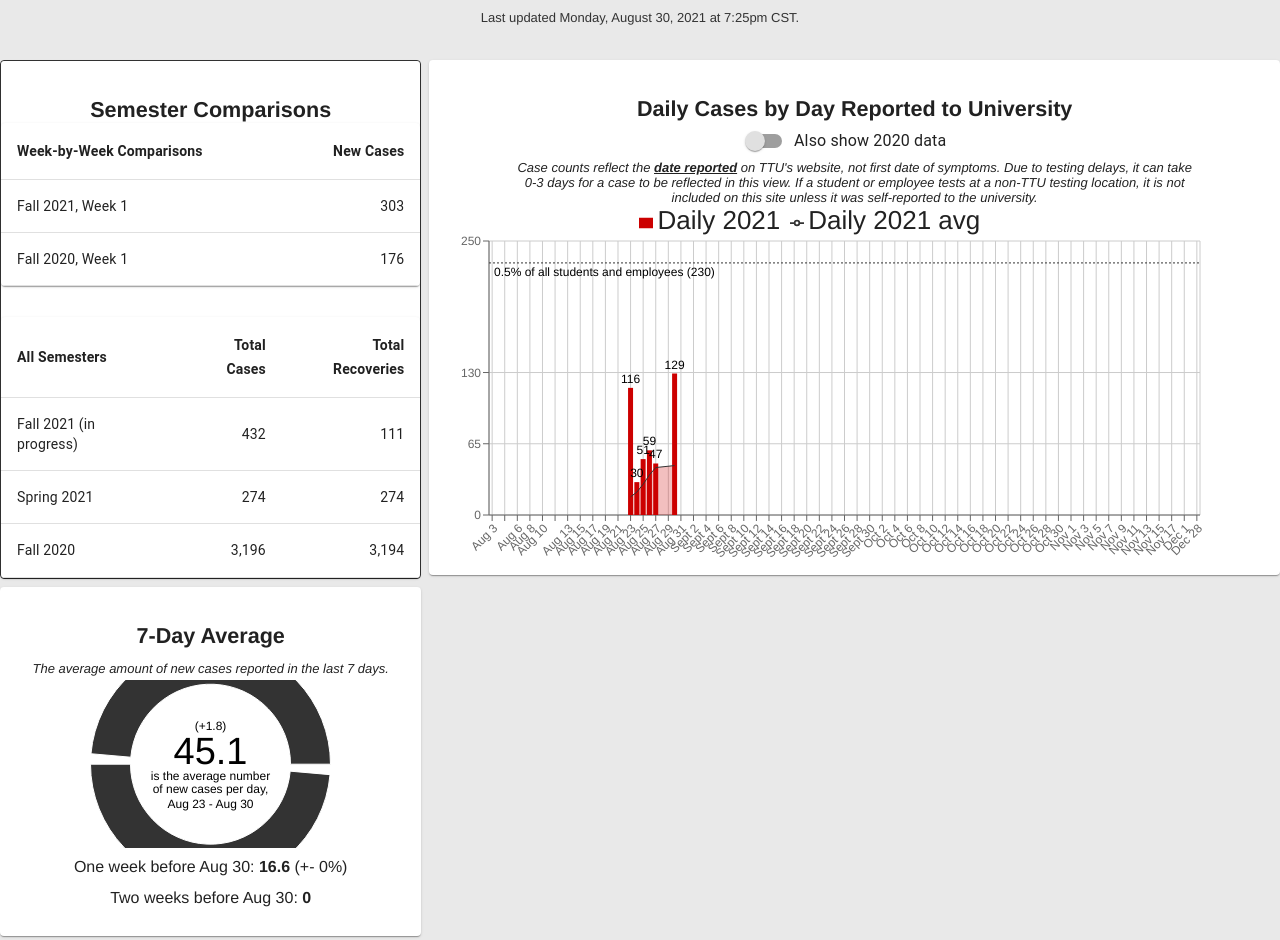
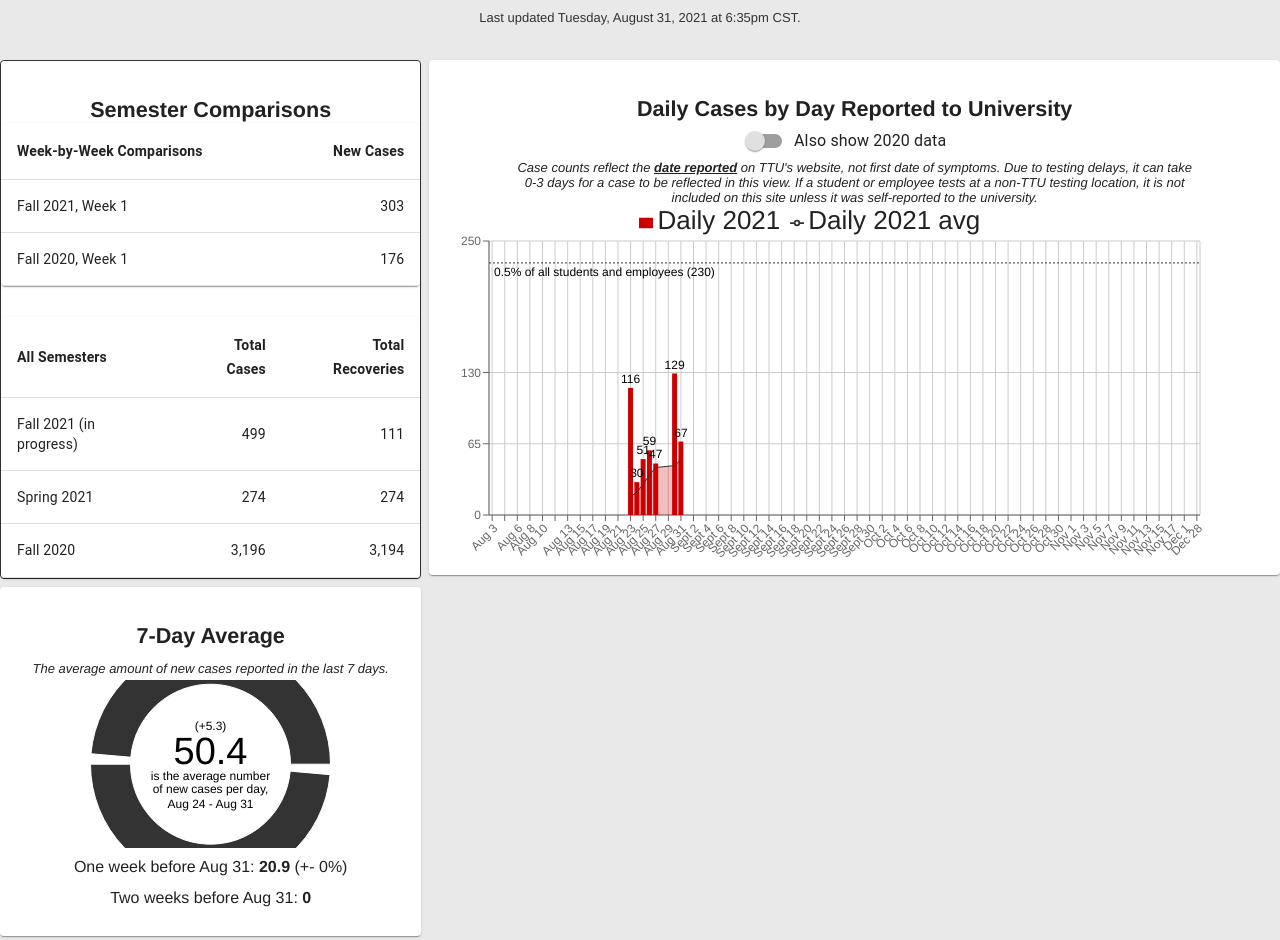
Before and after one commit to adrianaholley/adrianaholley.github.io, a React (Create React App) app: page /#/daily in a window 1280 px wide. Shown: the part 213-1153 px from the top of the page. Built offline with nearby package versions, Linux system fonts and the light colour scheme.

Commit message:
add aug 31 2021 data, have things call array so it's easier to update

```diff
--- a/src/Activegraph.js
+++ b/src/Activegraph.js
@@ -72,7 +72,7 @@ class Activegraph extends Component {
 									fontSize="12"
 									domain={this.state.PastDataIsOff ?
 										(['dataMin - 116', 'dataMax + 43'])
-										: (['dataMin', 'dataMax + 22'])}
+										: (['dataMin - 25', 'dataMax + 50'])}
 								/>) : (
 								<YAxis interval={8} scale="log" domain={['0', 'dataMax + 350']} fontSize="12" />)
 							}
@@ -125,7 +125,8 @@ class Activegraph extends Component {
 							{this.state.PastDataIsOff ? ('') : (<Line dataKey="Active 2021" stroke="#333333" connectNulls={true} dot={false} fill="#333333" strokeDasharray="1 1" />)}
 
                             <ReferenceLine y={230} stroke="#333" strokeDasharray="2"><Label value="0.5% of all students and employees (230)" position="insideTopLeft" fontSize={isMobile ? ("8") : ("12")}></Label></ReferenceLine>
-
+                            <ReferenceLine y={460} stroke="#333" strokeDasharray="2"><Label value="1.0% of all students and employees (460)" position="insideTopLeft" fontSize={isMobile ? ("8") : ("12")}></Label></ReferenceLine>
+                            <ReferenceLine y={690} stroke="#333" strokeDasharray="2"><Label value="1.5% of all students and employees (690)" position="insideTopLeft" fontSize={isMobile ? ("8") : ("12")}></Label></ReferenceLine>
                             <Tooltip wrapperStyle={{ fontSize: "12px" }} />
 
                             <Legend verticalAlign="top"  height={36}/>
--- a/src/Activepage.js
+++ b/src/Activepage.js
@@ -4,8 +4,8 @@ import { BrowserView, MobileView, isMobile } from "react-device-detect";
 import React, { Component } from 'react';
 import SemesterComparisons from './SemesterComparisons.js';
 import Activegraph from './Activegraph';
+import { globaldate } from './fall2020.js';
 
-var siteupdatetime = "Last updated Monday, August 30, 2021 at 7:25pm CST."
 // var notice = "Data for Oct 28 - Oct 30 is affected by a delay in reporting from labs."
 
 class Activepage extends Component {
@@ -43,7 +43,7 @@ class Activepage extends Component {
                 </font></i></p> */}
 
                 <h3 style={{ marginBottom: 0 }}>Active Reported Cases</h3>
-                <a><font size="2">{siteupdatetime}</font></a>
+                <a><font size="2">{globaldate}</font></a>
                 <br/>
                 <br/>
                 {/* <a><b><font color="cc0000" size="2">{notice}</font></b></a> */}
--- a/src/New.js
+++ b/src/New.js
@@ -5,8 +5,8 @@ import React, { Component } from 'react';
 import SemesterComparisons from './SemesterComparisons.js';
 import Newpie from './Newpie.js';
 import Newgraph from './Newgraph.js';
+import { globaldate } from './fall2020.js';
 
-var siteupdatetime = "Last updated Monday, August 30, 2021 at 7:25pm CST."
 // var notice = "Data for Oct 28 - Oct 30 is affected by a delay in reporting from labs. This will affect the 7-day average for the first week of November."
 class New extends Component {
 
@@ -35,7 +35,7 @@ class New extends Component {
                 </font></i></p> */}
 
                 <h3 style={{ marginBottom: 0 }}>Daily Reported Cases</h3>
-                <a><font size="2">{siteupdatetime}</font></a>
+                <a><font size="2">{globaldate}</font></a>
                 <br/>
                 <br/>
                 {/* <a><b><font color="cc0000" size="2">{notice}</font></b></a> */}
--- a/src/Newpie.js
+++ b/src/Newpie.js
@@ -6,11 +6,11 @@ const COLORS = ['#333333', '#333333'];
 
 const data01 = [{ name: 'Group A', value: 10 }, { name: 'Group B', value: 10 }]
 
-var aweekagodate = "Aug 23" //done
-var currentdate = "Aug 30" //done
-var avgtoday = "45.1"
-var avgtodaychange = "(+1.8)"
-var aweekago = "16.6" //done
+var aweekagodate = "Aug 24" //done
+var currentdate = "Aug 31" //done
+var avgtoday = "50.4"
+var avgtodaychange = "(+5.3)"
+var aweekago = "20.9" //done
 var aweekagochange = "(+- 0%)" //done
 var twoweeksago = "0" //done
 
--- a/src/SemesterComparisons.js
+++ b/src/SemesterComparisons.js
@@ -8,15 +8,16 @@ import TableHead from '@material-ui/core/TableHead';
 import TableRow from '@material-ui/core/TableRow';
 import Paper from '@material-ui/core/Paper';
 import { Component } from 'react';
+import { fall2020, todayinarray } from './fall2020';
 
 function createData(name, calories, fat) {
     return { name, calories, fat};
   }
 
 const rows = [
-    createData('Fall 2021 (in progress)', 432, 111),
+    createData('Fall 2021 (in progress)', fall2020[todayinarray]["Total 2021"], fall2020[todayinarray]["Total Recoveries 2021"]), //daily update right
     createData('Spring 2021', 274, 274),
-    createData('Fall 2020', 3196, 3194),
+    createData('Fall 2020', '3,196', '3,194'),
   ];
 
 const otherRows = [
@@ -47,7 +48,7 @@ class SemesterComparisons extends Component {
                                     <TableCell component="th" scope="otherRows">
                                         {otherRows.name}
                                     </TableCell>
-                        <TableCell align="right">{otherRows.calories.toLocaleString()}</TableCell>
+                                    <TableCell align="right">{otherRows.calories}</TableCell>
                                 </TableRow>
                             ))}
                         </TableBody>
@@ -71,8 +72,8 @@ class SemesterComparisons extends Component {
                                     <TableCell component="th" scope="row">
                                         {row.name}
                                     </TableCell>
-                        <TableCell align="right">{row.calories.toLocaleString()}</TableCell>
-                        <TableCell align="right">{row.fat.toLocaleString()}</TableCell>
+                                    <TableCell align="right">{row.calories}</TableCell>
+                                    <TableCell align="right">{row.fat}</TableCell>
                                 </TableRow>
                             ))}
                         </TableBody>
--- a/src/Totalclass.js
+++ b/src/Totalclass.js
@@ -5,8 +5,8 @@ import React, { Component } from 'react';
 import SemesterComparisons from './SemesterComparisons.js';
 import Totalpie from './Totalpie.js';
 import Totalgraph from './totalgraph.js';
+import { globaldate } from './fall2020.js';
 
-var siteupdatetime = "Last updated Monday, August 30, 2021 at 7:25pm CST."
 // var notice = "Data for Oct 28 - Oct 30 is affected by a delay in reporting from labs."
 class Totalclass extends Component {
 
@@ -33,7 +33,7 @@ class Totalclass extends Component {
                 </font></i></p> */}
 
                 <h3 style={{ marginBottom: 0 }}>Total Reported Cases</h3>
-                <a><font size="2">{siteupdatetime}</font></a>
+                <a><font size="2">{globaldate}</font></a>
                 <br/>
                 <br/>
                 {/* <a><b><font color="cc0000" size="2">{notice}</font></b></a> */}
--- a/src/Totalpie.js
+++ b/src/Totalpie.js
@@ -1,19 +1,25 @@
 import React, { Component } from 'react';
 import { PieChart, Pie, ResponsiveContainer, Cell, Label } from "recharts";
 import { isMobile } from 'react-device-detect';
+import { fall2020, todayinarray } from './fall2020';
 
 const COLORS = ['#cc0000', '#cccccc'];
 
+var today = fall2020[todayinarray] //update daily
+var weekago = fall2020[todayinarray - 7]
+var twoweeksago = fall2020[todayinarray - 14]
 
-var currentdate = "Aug 30" //done
-var totaltoday = 432
+var todaydate = today.Date
+var weekagodate = weekago.Date
+
+var totaltoday = today["Total 2021"]
 var notinfected = (46000-totaltoday)
 var percentagetoday = (totaltoday/46000*100).toFixed(2)
-var percentagetodaychange = "+0.69"
-var aweekago = 0.25 //done
-var aweekagochange = "(+0.00)" //done
-var twoweeksago = "0.00%" //done
-var twoweeksagochange = "(+0.00)" //done
+var percentagetodaychange = "+" + (percentagetoday - .94).toFixed(2) //update the decimal daily
+var percentageaweekago = (weekago["Total 2021"]/46000*100).toFixed(2)
+var aweekagochange = "(+0.00)"
+var percentagetwoweeksago = "0.00" //(twoweeksago["Total 2021"]/46000*100).toFixed(2)
+var twoweeksagochange = "(+0.00)"
 var threeweeksago = "0.00%" //done
 
 const data01 = [{ name: 'Group A', value: totaltoday }, { name: 'Group B', value: notinfected }] //
@@ -40,18 +46,18 @@ class Totalpie extends Component {
                             <Label value={percentagetoday + "%"} position="centerBottom" className='label' fontSize='38px' />
                             <Label value="of Red Raiders have" position="center" className='label-top' fontSize='12px' />
                             <Label value="reported positive results" position="center" className='label-middle' fontSize='12px' />
-                            <Label value={"Aug 23 - " + currentdate} position="centerTop" className='label-bottom' fontSize='12px' />
+                            <Label value={weekagodate + " - " + todaydate} position="centerTop" className='label-bottom' fontSize='12px' />
                             {data01.map((entry, index) => <Cell fill={COLORS[index % COLORS.length]} />)}
                         </Pie>
                     </PieChart>
                 </ResponsiveContainer>
 
                 {/* past projections */}
-                <a><font size="3">One week before {currentdate}:<b> {aweekago + "%"} </b> {aweekagochange}</font></a>
+                <a><font size="3">One week before {todaydate}:<b> {percentageaweekago + "%"} </b> {aweekagochange}</font></a>
                 <br />
-                <a><font size="3">Two weeks before {currentdate}:<b> {twoweeksago}</b>  {twoweeksagochange}</font></a>
+                <a><font size="3">Two weeks before {todaydate}:<b> {percentagetwoweeksago}</b>  {twoweeksagochange}</font></a>
                 <br />
-                <a><font size="3">Three weeks before {currentdate}:<b> {threeweeksago} </b></font></a>
+                <a><font size="3">Three weeks before {todaydate}:<b> {threeweeksago} </b></font></a>
 
                 {/* disclaimer */}
                 <p className="popinfo"><i><font size="2">
--- a/src/fall2020.js
+++ b/src/fall2020.js
@@ -1,4 +1,6 @@
-// all 2021s are incorrect
+//update daily
+var globaldate = "Last updated Tuesday, August 31, 2021 at 6:35pm CST."
+var todayinarray = 30
 
 const fall2020 = [
 	{
@@ -271,10 +273,13 @@ const fall2020 = [
 		"Date": "Aug 31",
 		"Daily 2020": 118,
 		"Daily 2020 avg": 36.4,
-		"Daily 2021": null,
-		"Daily 2021 avg": null,
+		"Daily 2021": 67,
+		"Daily 2021 avg": 50.4,
 		"Active 2020": 268,
-		"Total 2020": 378
+		"Active 2021": 357,
+		"Total 2020": 378,
+		"Total 2021": 499,
+		"Total Recoveries 2021": 111
 	},
 	{
 		"Date": "Sept 1",
@@ -1000,4 +1005,4 @@ const fall2020 = [
 	}
 ];
 
-export { fall2020 };
+export { fall2020, globaldate, todayinarray };
--- a/src/totalgraph.js
+++ b/src/totalgraph.js
@@ -73,7 +73,7 @@ class Totalgraph extends Component {
 								<YAxis
 									fontSize="12"
 									domain={this.state.PastDataIsOff ?
-										(['dataMin - 116', 'dataMax + 68'])
+										(['dataMin - 116', 'dataMax + 101'])
 										: (['dataMin - 18', 'dataMax + 103'])}
 								/>) : (
 								<YAxis interval={8} scale="log" domain={['0', 'dataMax + 350']} fontSize="12" />)
```
Lines whose indentation alone changed are shown as unchanged.
